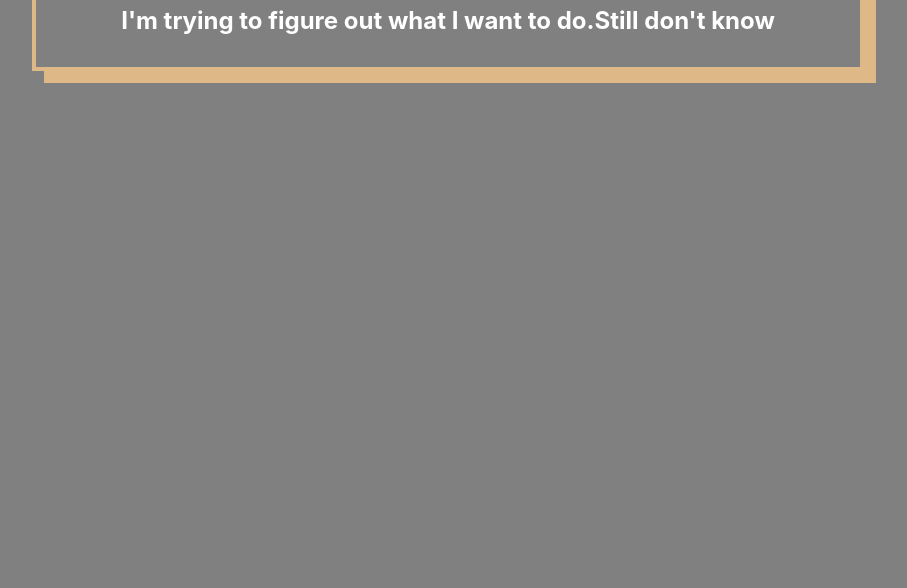
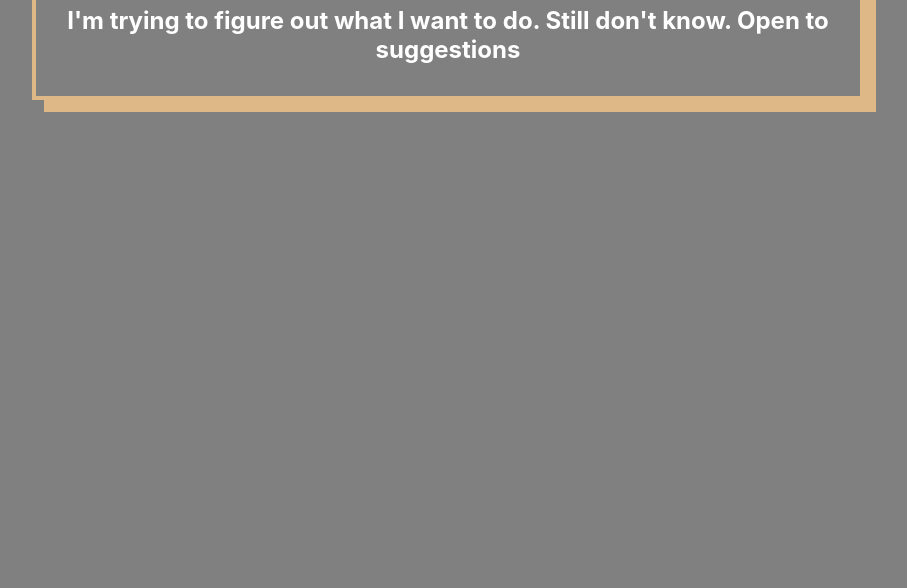
Before and after one commit to abey-noble/new-personal-website, a plain HTML site: page index.html in a window 1280 px wide. Shown: the part 212-800 px from the top of the page, without its empty margins (192-1099 px from the left). Drawn offline with Linux system fonts and the light colour scheme.

Commit message:
added a sentence to description

```diff
--- a/index.html
+++ b/index.html
@@ -18,7 +18,7 @@
   <img src="https://media-exp1.licdn.com/dms/image/C4D03AQHJREqtA3XvhA/profile-displayphoto-shrink_200_200/0?e=1600905600&v=beta&t=_kDWZw6JpBjpYmSIdA4lTFuzuyiuGAGZqEFPTsMgjgo"/>
 
   <h1>Abey Thomas Noble </h1>
-  <h2>I'm trying to figure out what I want to do.Still don't know</h2>
+  <h2>I'm trying to figure out what I want to do. Still don't know. Open to suggestions</h2>
 
 
     <script src="script.js"></script>
```
